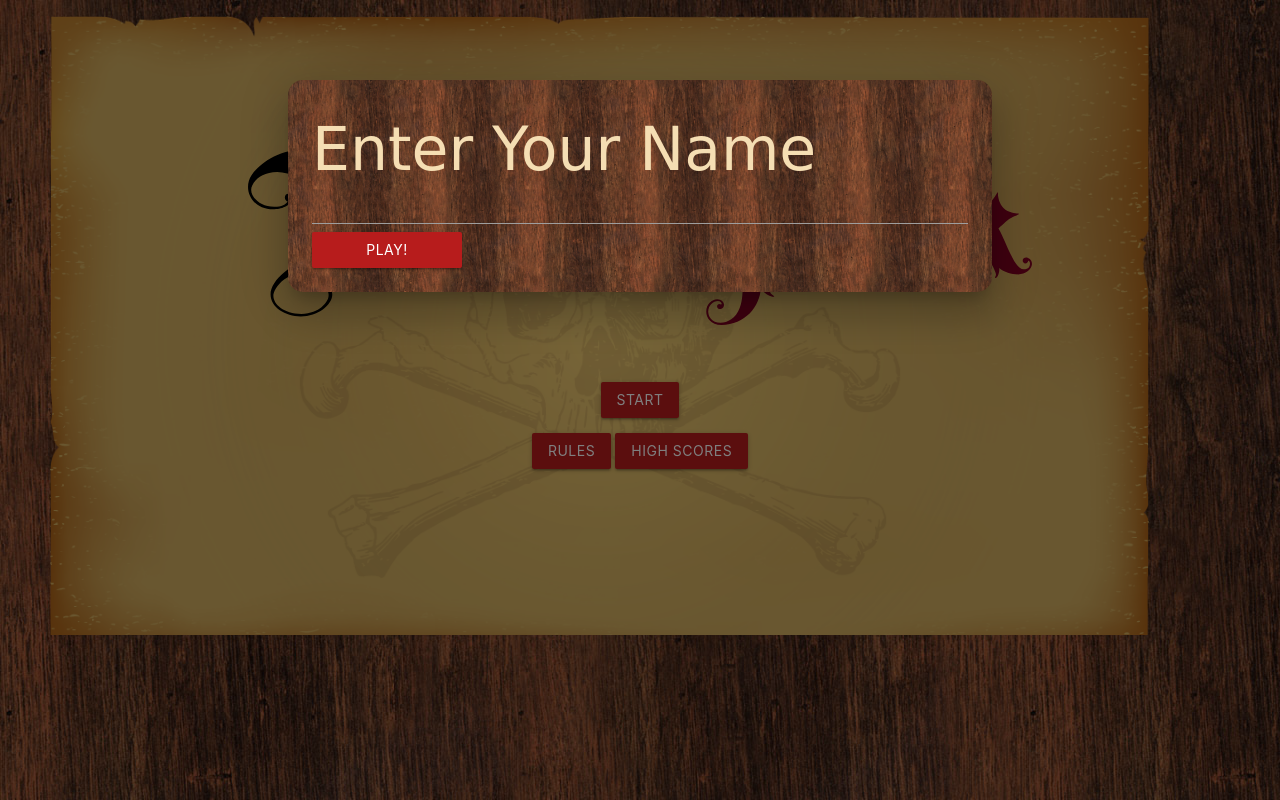
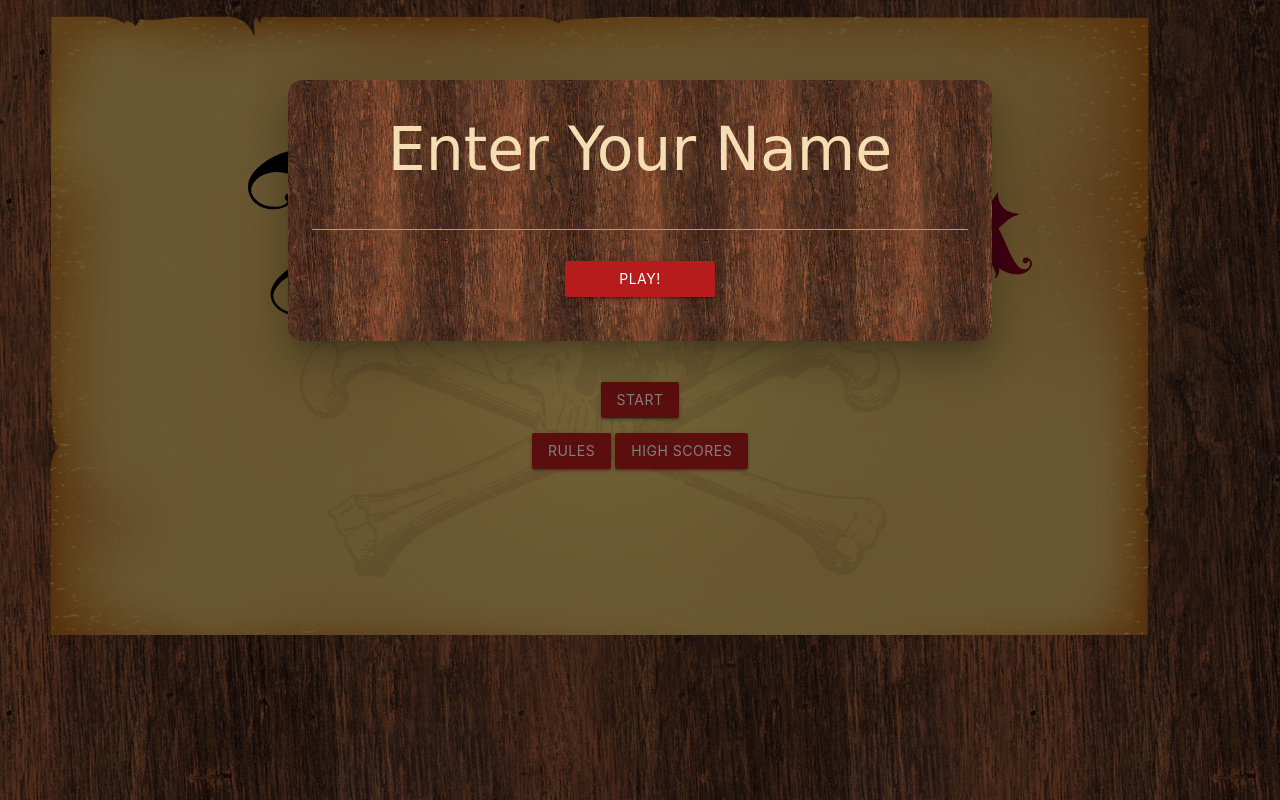
Before and after one commit to DesignerJennifer/Project-2, a website: page public/index.html in a window 1280 px wide. Both pictures are taken after a click on the link "START". Drawn offline with nearby package versions, Linux system fonts and the light colour scheme; a web font is replaced by a local one.

Commit message:
update to modals on both play and index pages

```diff
--- a/public/index.html
+++ b/public/index.html
@@ -41,11 +41,17 @@
     <!-- Modal Structure -->
     <div id="modal1" class="modal">
       <div class="modal-content">
-        <h4 class="modalHeaddings">Enter Your Name</h4>
-        <input type="text" id="fname" name="fname" /><br />
-        <a href="play.html" id="startbtn" class="btn red darken-4 waves-red"
-          >PLAY!</a
-        >
+        <h4 class="row center modalHeaddings">Enter Your Name</h4>
+        <input type="text" id="fname" name="fname" />
+        <br /><br />
+        <div class="row center">
+          <a
+            href="play.html"
+            id="startbtn"
+            class="center btn red darken-4 waves-red"
+            >PLAY!</a
+          >
+        </div>
       </div>
     </div>
 
```
Also changed, not shown: public/play.html (+1 -0 lines).
